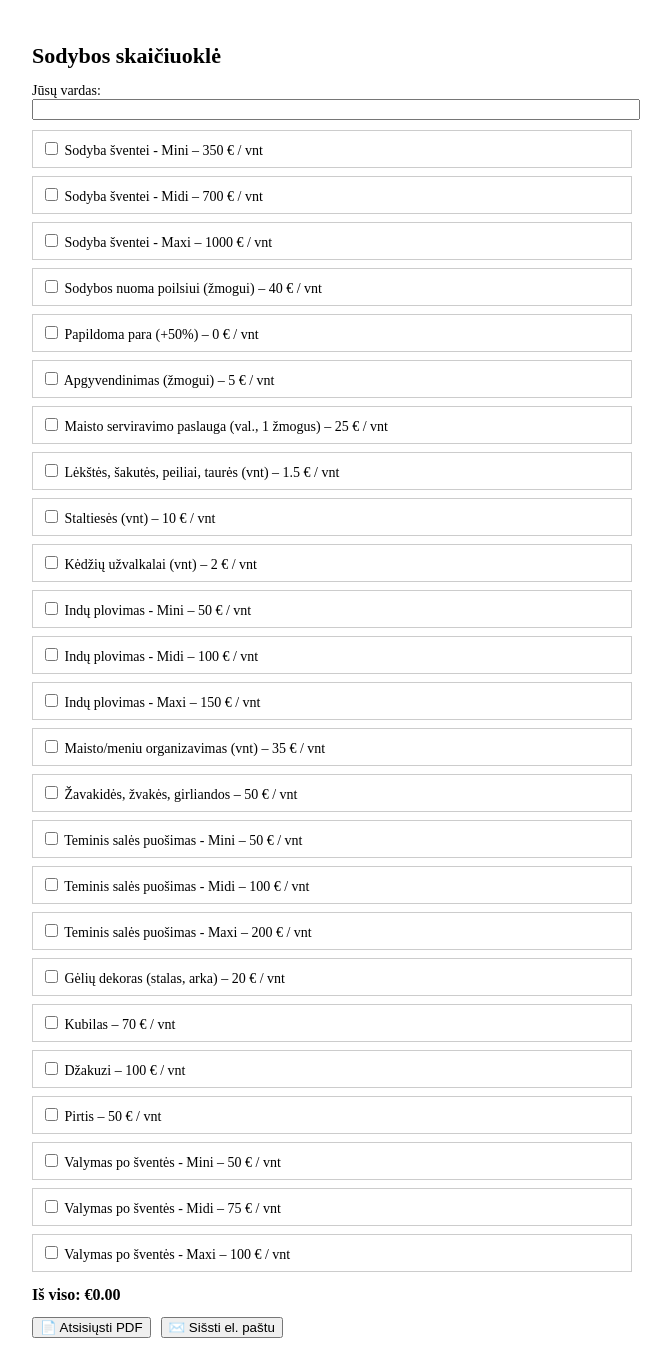
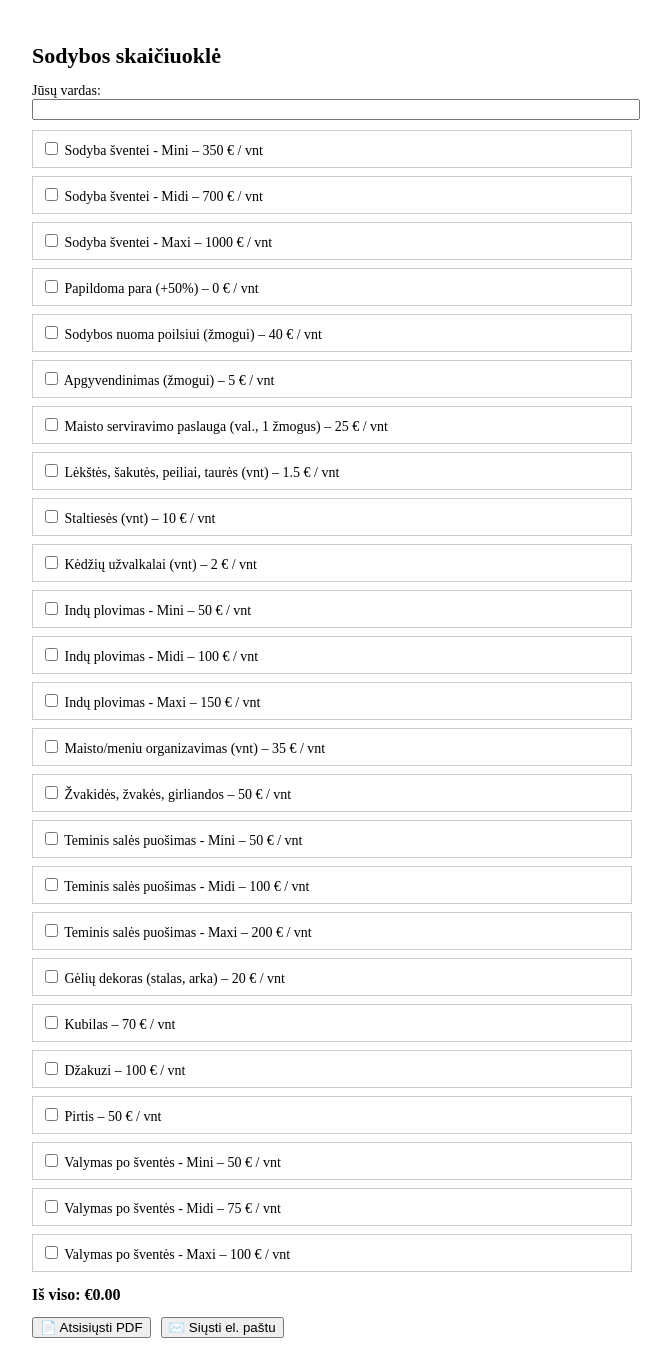
Before and after one commit to aukseeskua/Sodybosskaiciuokle2025, a React (Vite) app: page / in a window 1280 px wide. Shown: the whole page, without its empty margins (308-979 px from the left). Built offline with nearby package versions, Linux system fonts and the light colour scheme.

Commit message:
Update App.jsx

```diff
--- a/src/App.jsx
+++ b/src/App.jsx
@@ -6,18 +6,18 @@ const servicesList = [
   { name: 'Sodyba šventei - Mini', price: 350 },
   { name: 'Sodyba šventei - Midi', price: 700 },
   { name: 'Sodyba šventei - Maxi', price: 1000 },
+  { name: 'Papildoma para (+50%)', price: 0 },
   { name: 'Sodybos nuoma poilsiui (žmogui)', price: 40 },
-  { name: 'Papildoma para (+50%)', price: 0 },
   { name: 'Apgyvendinimas (žmogui)', price: 5 },
   { name: 'Maisto serviravimo paslauga (val., 1 žmogus)', price: 25 },
-  { name: 'Lėkštės, šakutės, peiliai, taurės (vnt)', price: 1.50 },
+  { name: 'Lėkštės, šakutės, peiliai, taurės (vnt)', price: 1.5 },
   { name: 'Staltiesės (vnt)', price: 10 },
   { name: 'Kėdžių užvalkalai (vnt)', price: 2 },
   { name: 'Indų plovimas - Mini', price: 50 },
   { name: 'Indų plovimas - Midi', price: 100 },
   { name: 'Indų plovimas - Maxi', price: 150 },
   { name: 'Maisto/meniu organizavimas (vnt)', price: 35 },
-  { name: 'Žavakidės, žvakės, girliandos', price: 50 },
+  { name: 'Žvakidės, žvakės, girliandos', price: 50 },
   { name: 'Teminis salės puošimas - Mini', price: 50 },
   { name: 'Teminis salės puošimas - Midi', price: 100 },
   { name: 'Teminis salės puošimas - Maxi', price: 200 },
@@ -38,71 +38,91 @@ export default function App() {
 
   const handleChange = (index, field, value) => {
     const newServices = [...services];
-    newServices[index][field] = field === 'selected' ? value : Number(value);
+    if (field === 'selected') {
+      newServices[index].selected = value;
+      if (value && newServices[index].quantity === 0) {
+        newServices[index].quantity = 1;
+      }
+    } else {
+      newServices[index][field] = Number(value);
+    }
     setServices(newServices);
   };
 
-  const baseService = services.find(s => s.name.includes('Sodyba šventei') && s.selected);
-  const extra = services.find(s => s.name === 'Papildoma para (+50%)' && s.selected);
-  const extraCost = baseService && extra ? baseService.price * 0.5 : 0;
+  const calculateTotal = () => {
+    let baseTotal = 0;
+    let sodybaSum = 0;
 
-  const total = services.reduce((sum, s) => s.selected && s.name !== 'Papildoma para (+50%)' ? sum + s.price * s.quantity : sum, 0) + extraCost;
+    services.forEach((s, i) => {
+      if (s.selected) {
+        const subtotal = s.price * s.quantity;
+        baseTotal += subtotal;
+        if (s.name.includes('Sodyba šventei')) sodybaSum += subtotal;
+      }
+    });
+
+    const extraIndex = services.findIndex(s => s.name.includes('Papildoma para'));
+    if (extraIndex !== -1 && services[extraIndex].selected) {
+      const extraCost = 0.5 * sodybaSum;
+      baseTotal += extraCost;
+    }
+
+    return baseTotal;
+  };
+
+  const total = calculateTotal();
 
   const downloadPDF = () => {
     const doc = new jsPDF();
     doc.setFontSize(12);
-    doc.text(`Užsakymo suvestine`, 105, 15, { align: 'center' });
+    doc.text(`Užsakymo skaičiuokle`, 10, 10);
     doc.setFontSize(10);
-    doc.text(`Užsakovas: ${name}`, 10, 25);
+    doc.text(`Vardas: ${name}`, 10, 18);
 
-    let y = 35;
-    doc.setFont(undefined, 'bold');
-    doc.text('Paslauga', 10, y);
-    doc.text('Kiekis', 100, y);
-    doc.text('Suma (€)', 150, y);
-    doc.setFont(undefined, 'normal');
-    y += 7;
-
+    let y = 28;
     services.forEach(service => {
-      if (service.selected && service.name !== 'Papildoma para (+50%)') {
-        doc.text(service.name, 10, y);
-        doc.text(String(service.quantity), 100, y);
-        doc.text(`€${(service.price * service.quantity).toFixed(2)}`, 150, y);
-        y += 6;
+      if (service.selected && service.quantity > 0) {
+        const line = `${service.name} – Kiekis: ${service.quantity}, Suma: €${(service.price * service.quantity).toFixed(2)}`;
+        doc.text(line, 10, y);
+        y += 7;
       }
     });
 
-    if (extra && baseService) {
-      doc.text('Papildoma para (50%)', 10, y);
-      doc.text('1', 100, y);
-      doc.text(`€${extraCost.toFixed(2)}`, 150, y);
-      y += 6;
+    const sodybaTotal = services
+      .filter(s => s.selected && s.name.includes('Sodyba šventei'))
+      .reduce((sum, s) => sum + s.price * s.quantity, 0);
+
+    const papildoma = services.find(s => s.name.includes('Papildoma para'));
+    if (papildoma && papildoma.selected) {
+      const extra = sodybaTotal * 0.5;
+      doc.text(`Papildoma para: €${extra.toFixed(2)}`, 10, y);
+      y += 7;
     }
 
-    doc.setDrawColor(0);
-    doc.setLineWidth(0.2);
-    doc.line(10, y + 2, 200, y + 2);
-    y += 8;
-
-    doc.setFont(undefined, 'bold');
-    doc.text(`Iš viso: €${total.toFixed(2)}`, 150, y);
-    doc.save(`sodybos-skaiciuokle_${new Date().toLocaleDateString('lt-LT').replace(/\//g, '_')}.pdf`);
+    doc.setFontSize(12);
+    doc.text(`Iš viso: €${total.toFixed(2)}`, 10, y + 5);
+    doc.save(`sodybos-skaiciuokle_${new Date().toLocaleDateString()}.pdf`);
   };
 
   const sendEmail = () => {
-    const selectedServices = services.filter(s => s.selected);
-    const details = selectedServices
-      .map(s => `${s.name} (x${s.quantity}) – €${(s.quantity * s.price).toFixed(2)}`)
-      .join('\n');
+    const selected = services.filter(s => s.selected && s.quantity > 0);
+    const list = selected.map(s => `${s.name} (x${s.quantity}) – €${(s.price * s.quantity).toFixed(2)}`).join('\n');
 
-    const templateParams = {
+    const sodybaTotal = services
+      .filter(s => s.selected && s.name.includes('Sodyba šventei'))
+      .reduce((sum, s) => sum + s.price * s.quantity, 0);
+
+    const papildoma = services.find(s => s.name.includes('Papildoma para'));
+    const extra = papildoma && papildoma.selected ? `Papildoma para: €${(sodybaTotal * 0.5).toFixed(2)}\n` : '';
+
+    const params = {
       name,
       email: 'sodybapriemiesto@gmail.com',
       title: `Naujas užsakymas`,
-      message: `Užsakovas: ${name}\n\nPaslaugos:\n${details}\n\nBendra suma: €${total.toFixed(2)}`
+      message: `Užsakovas: ${name}\n\nPaslaugos:\n${list}\n${extra}\nBendra suma: €${total.toFixed(2)}`
     };
 
-    emailjs.send('service_c85w6vd', 'template_6cb20kh', templateParams, 'S19YpEwjGDkGRc_Kh')
+    emailjs.send('service_c85w6vd', 'template_6cb20kh', params, 'S19YpEwjGDkGRc_Kh')
       .then(() => alert('Išsiųsta sėkmingai!'))
       .catch(err => alert('Klaida siunčiant: ' + err.text));
   };
@@ -112,7 +132,12 @@ export default function App() {
       <h1 style={{ fontSize: '22px' }}>Sodybos skaičiuoklė</h1>
 
       <label>Jūsų vardas:<br />
-        <input type="text" value={name} onChange={e => setName(e.target.value)} style={{ width: '100%', marginBottom: '10px' }} />
+        <input
+          type="text"
+          value={name}
+          onChange={e => setName(e.target.value)}
+          style={{ width: '100%', marginBottom: '10px' }}
+        />
       </label>
 
       {services.map((service, index) => (
@@ -146,7 +171,7 @@ export default function App() {
       <h2 style={{ fontSize: '16px' }}>Iš viso: €{total.toFixed(2)}</h2>
 
       <button onClick={downloadPDF} style={{ marginRight: '10px' }}>📄 Atsisiųsti PDF</button>
-      <button onClick={sendEmail}>✉️ Sišsti el. paštu</button>
+      <button onClick={sendEmail}>✉️ Siųsti el. paštu</button>
     </div>
   );
 }
```
